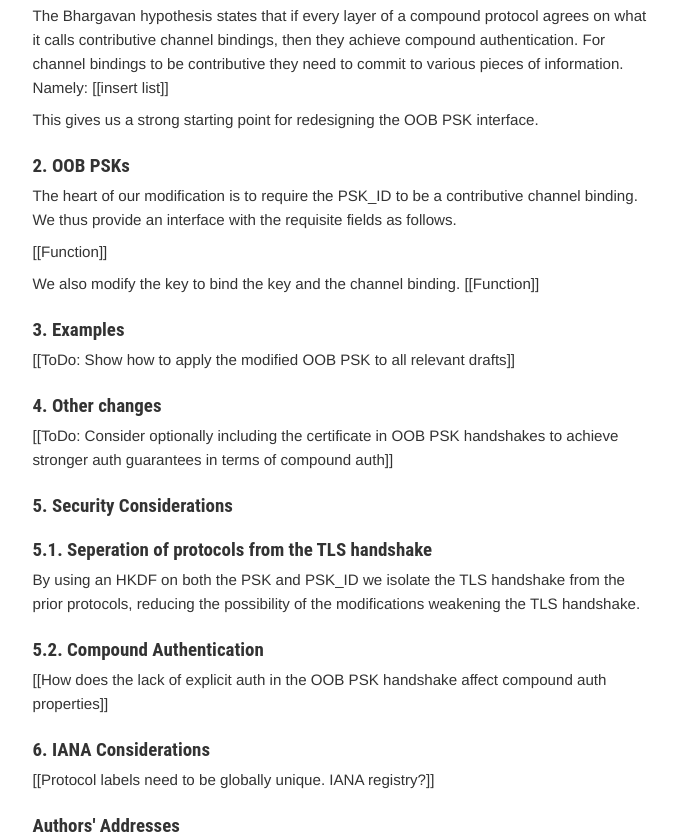
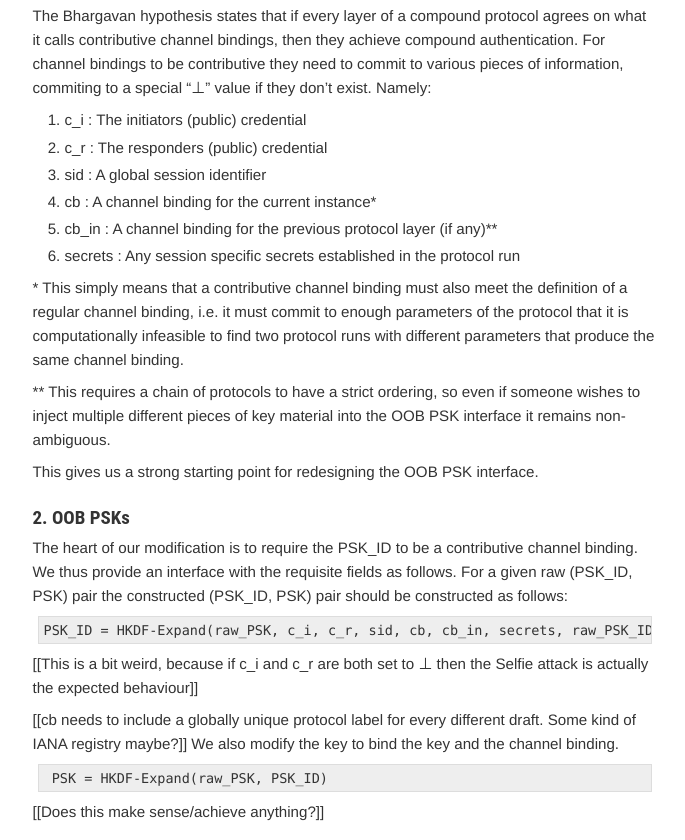
Before and after one commit to jhoyla/draft-jhoyla-importer-keys, a plain HTML site: page draft-jhoyla-importer-keys.html in a window 1280 px wide. Shown: the part 2741-3581 px from the top of the page, without its empty margins (123-808 px from the left). Drawn offline with Linux system fonts and the light colour scheme.

Commit message:
Script updating gh-pages from 1fc50dd. [ci skip]

```diff
--- a/draft-jhoyla-importer-keys.html
+++ b/draft-jhoyla-importer-keys.html
@@ -404,14 +404,33 @@ ul.toc li {
 <h1 id="rfc.section.1.3">
 <a href="#rfc.section.1.3">1.3.</a> <a href="#contributive-channel-bindings" id="contributive-channel-bindings">Contributive Channel Bindings</a>
 </h1>
-<p id="rfc.section.1.3.p.1">The Bhargavan hypothesis states that if every layer of a compound protocol agrees on what it calls contributive channel bindings, then they achieve compound authentication.  For channel bindings to be contributive they need to commit to various pieces of information.  Namely: [[insert list]]</p>
-<p id="rfc.section.1.3.p.2">This gives us a strong starting point for redesigning the OOB PSK interface.</p>
+<p id="rfc.section.1.3.p.1">The Bhargavan hypothesis states that if every layer of a compound protocol agrees on what it calls contributive channel bindings, then they achieve compound authentication.  For channel bindings to be contributive they need to commit to various pieces of information, commiting to a special &#8220;&#8869;&#8221; value if they don&#8217;t exist.  Namely:</p>
+<p></p>
+
+<ol>
+<li>c_i : The initiators (public) credential</li>
+<li>c_r : The responders (public) credential</li>
+<li>sid : A global session identifier</li>
+<li>cb : A channel binding for the current instance*</li>
+<li>cb_in : A channel binding for the previous protocol layer (if any)**</li>
+<li>secrets : Any session specific secrets established in the protocol run</li>
+</ol>
+<p id="rfc.section.1.3.p.3">* This simply means that a contributive channel binding must also meet the definition of a regular channel binding, i.e. it must commit to enough parameters of the protocol that it is computationally infeasible to find two protocol runs with different parameters that produce the same channel binding.</p>
+<p id="rfc.section.1.3.p.4">** This requires a chain of protocols to have a strict ordering, so even if someone wishes to inject multiple different pieces of key material into the OOB PSK interface it remains non-ambiguous.</p>
+<p id="rfc.section.1.3.p.5">This gives us a strong starting point for redesigning the OOB PSK interface.</p>
 <h1 id="rfc.section.2">
 <a href="#rfc.section.2">2.</a> <a href="#oob-psks" id="oob-psks">OOB PSKs</a>
 </h1>
-<p id="rfc.section.2.p.1">The heart of our modification is to require the PSK_ID to be a contributive channel binding.  We thus provide an interface with the requisite fields as follows.</p>
-<p id="rfc.section.2.p.2">[[Function]]</p>
-<p id="rfc.section.2.p.3">We also modify the key to bind the key and the channel binding.  [[Function]]</p>
+<p id="rfc.section.2.p.1">The heart of our modification is to require the PSK_ID to be a contributive channel binding.  We thus provide an interface with the requisite fields as follows.  For a given raw (PSK_ID, PSK) pair the constructed (PSK_ID, PSK) pair should be constructed as follows:</p>
+<pre>
+PSK_ID = HKDF-Expand(raw_PSK, c_i, c_r, sid, cb, cb_in, secrets, raw_PSK_ID)
+</pre>
+<p id="rfc.section.2.p.2">[[This is a bit weird, because if c_i and c_r are both set to &#8869; then the Selfie attack is actually the expected behaviour]]</p>
+<p id="rfc.section.2.p.3">[[cb needs to include a globally unique protocol label for every different draft. Some kind of IANA registry maybe?]] We also modify the key to bind the key and the channel binding.</p>
+<pre>
+ PSK = HKDF-Expand(raw_PSK, PSK_ID)
+</pre>
+<p id="rfc.section.2.p.4">[[Does this make sense/achieve anything?]]</p>
 <h1 id="rfc.section.3">
 <a href="#rfc.section.3">3.</a> <a href="#examples" id="examples">Examples</a>
 </h1>
```
Also changed, not shown: draft-jhoyla-importer-keys.txt.
